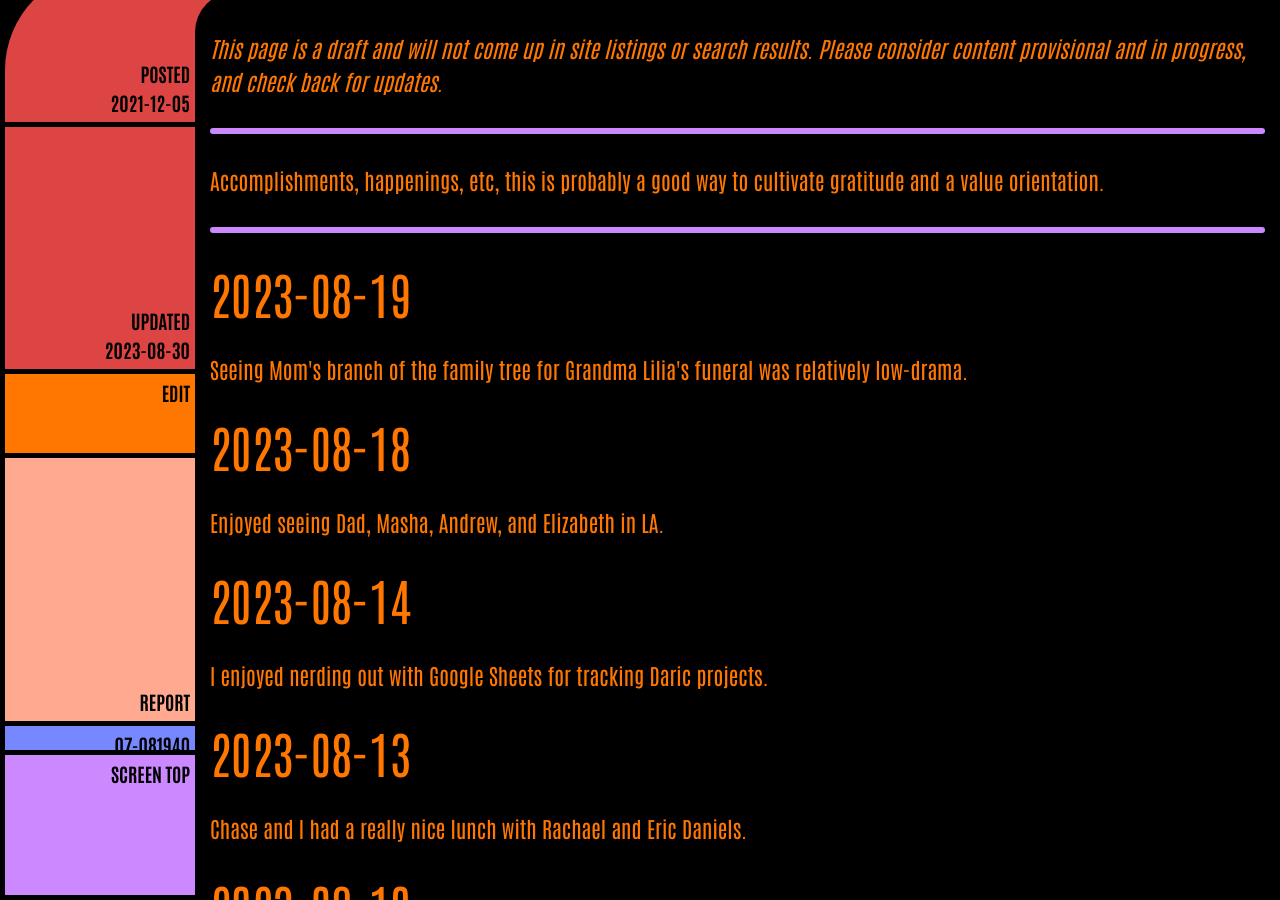
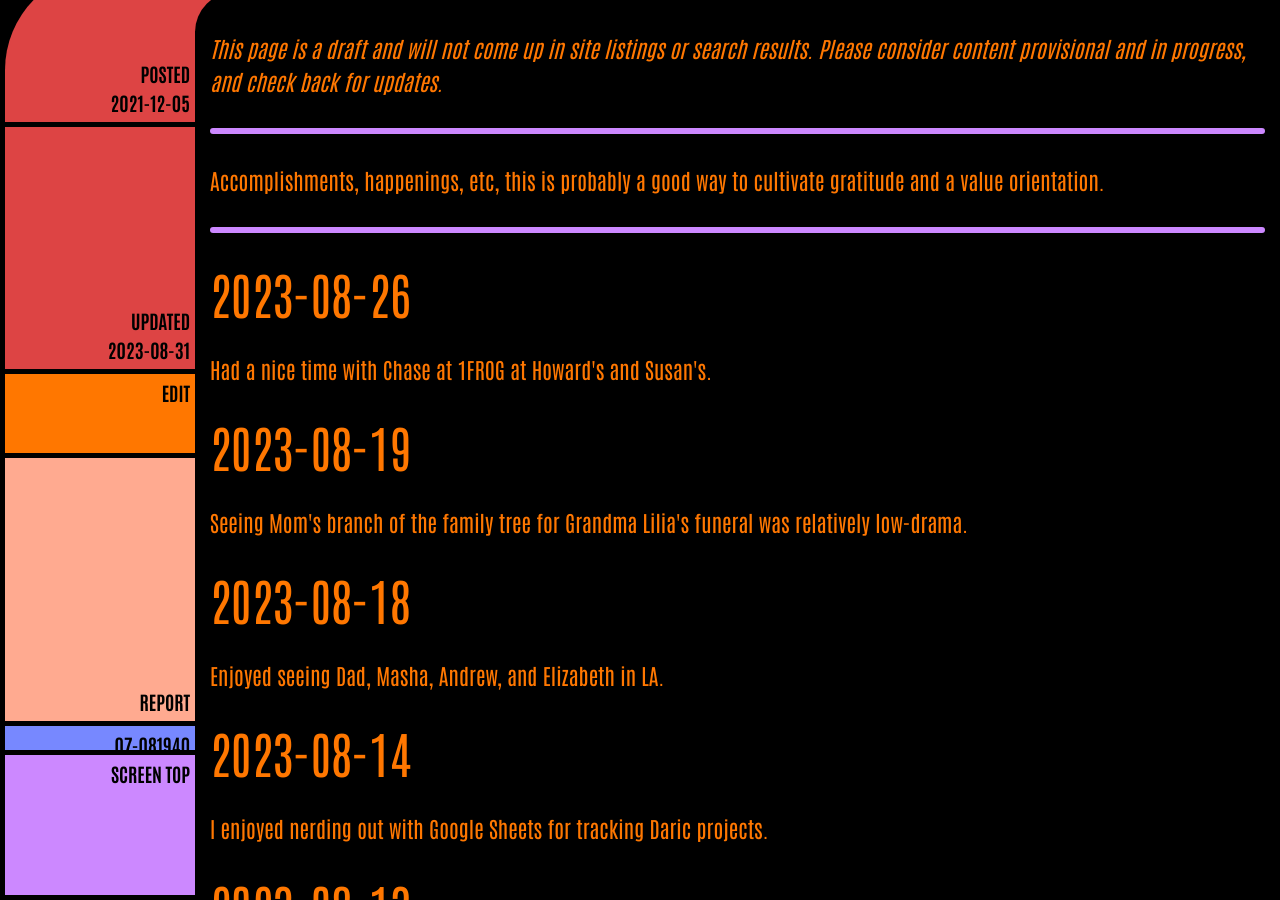
Before and after one commit to ArthurZey/arthurzey.github.io, a Jekyll site: the page built from _pages/one-good-thing.md, in a window 1280 px wide and 900 px high, scrolled down 333 px. Built offline with Jekyll 4.4.1, drawn with Linux system fonts in a browser that asks for light colours.

Commit message:
added 2023-08-26

```diff
--- a/_pages/one-good-thing.md
+++ b/_pages/one-good-thing.md
@@ -2,12 +2,15 @@
 title: One Good Thing
 description: "Accomplishments, happenings, etc, this is probably a good way to cultivate gratitude and a value orientation."
 date: "2021-12-05"
-last_modified_at: "2023-08-30T10:57:14+00:00"
+last_modified_at: "2023-08-31T11:29:26+00:00"
 tags:
   - happenings
   - draft
 sitemap: false
 ---
+## 2023-08-26
+Had a nice time with Chase at 1FROG at Howard's and Susan's.
+
 ## 2023-08-19
 Seeing Mom's branch of the family tree for Grandma Lilia's funeral was relatively low-drama.
 
```
